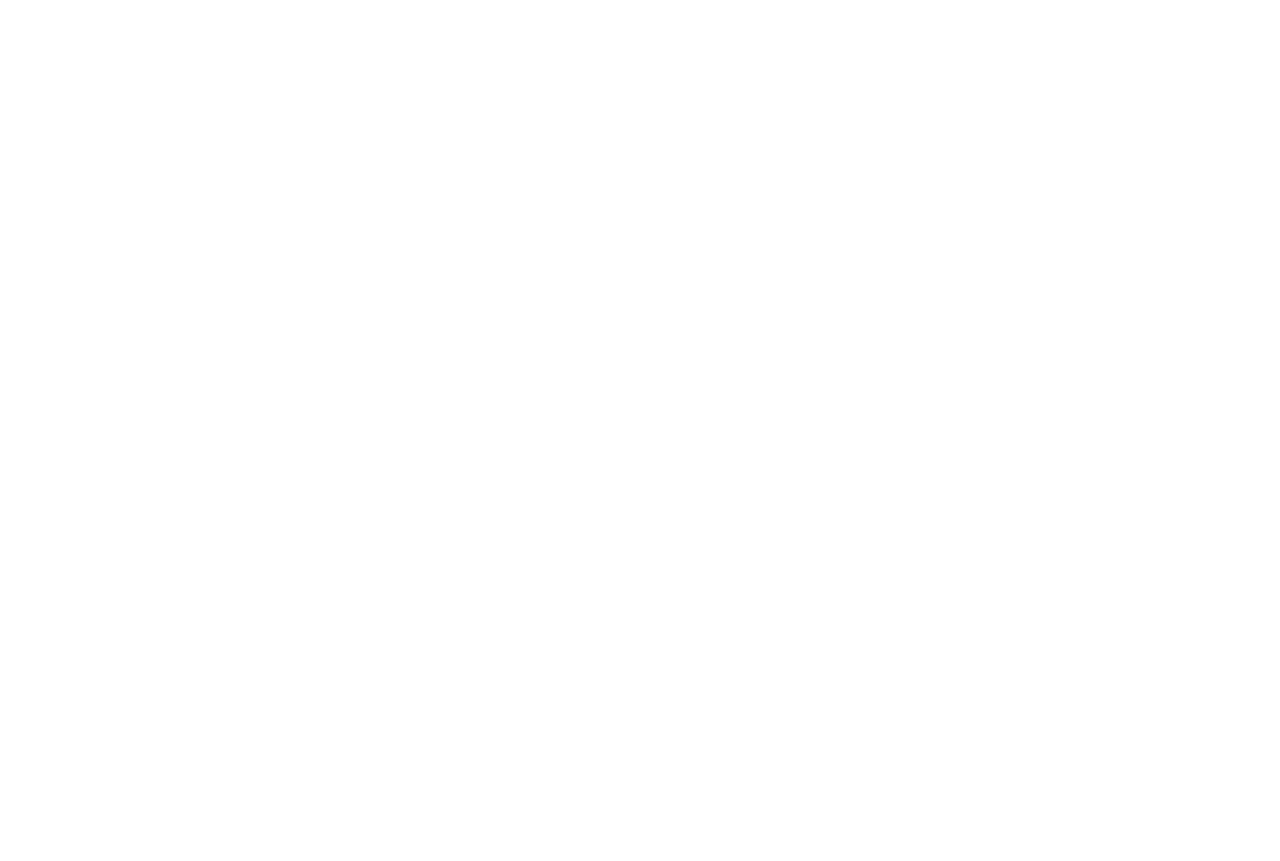
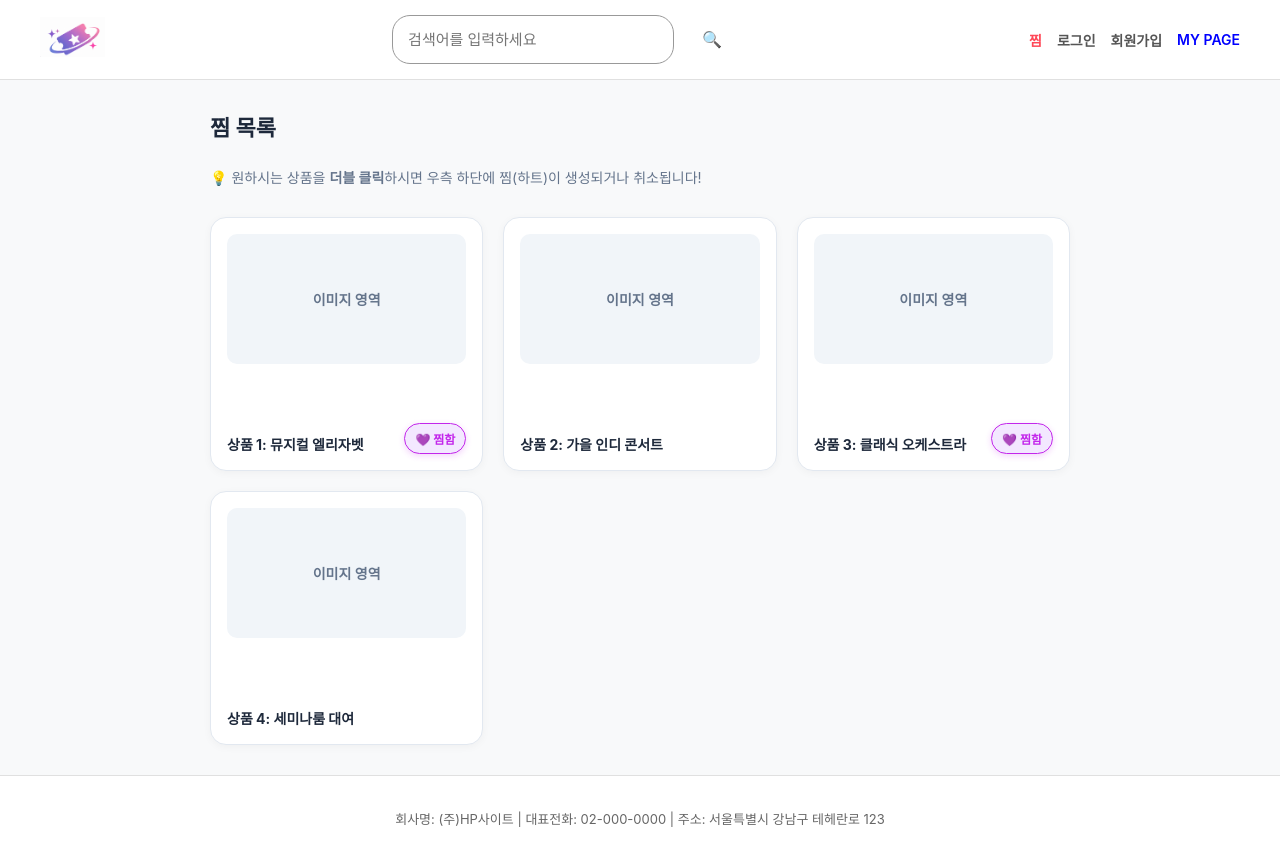
Before and after one commit to gkdudopice-lang/hp-router-ex, a React (Create React App) app: page /wishlist in a window 1280 px wide. Before the commit this address had no page. Before the commit the page ends 800 px from the top, so only its background shows below. Built offline with nearby package versions, Linux system fonts and the light colour scheme.

Commit message:
찜 목록 페이지 추가

```diff
--- a/src/App.js
+++ b/src/App.js
@@ -14,6 +14,7 @@
 import ReservationPayment from "./pages/ReservationPayment";
 import ReviewStars from "./pages/ReivewStars";
 import ReservationHistory from "./pages/ReservationHistory";
+import WishList from "./pages/WishList";
 import { BrowserRouter as Router, Routes, Route } from "react-router-dom";
 
 function App() {
@@ -45,6 +46,7 @@
           />
           <Route path="/reservation/review/:id" element={<ReviewStars />} />
           <Route path="/reservation/history" element={<ReservationHistory />} />
+          <Route path="/wishlist" element={<WishList />} />
           <Route path="/board" element={<BoardList />} />
           <Route path="/board/write" element={<BoardWrite />} />
           <Route path="/board/:boardId" element={<BoardDetail />} />
--- /dev/null
+++ b/src/pages/WishList.js
@@ -0,0 +1,158 @@
+import React, { useState } from "react";
+import { useNavigate } from "react-router-dom";
+import styled from "styled-components";
+
+/* ───────── 스타일 컴포넌트 ───────── */
+const Container = styled.div`
+  max-width: 900px;
+  width: 100%;
+  margin: 0 auto;
+  padding: 30px 20px;
+  box-sizing: border-box;
+  display: flex;
+  flex-direction: column;
+  gap: 20px;
+`;
+
+const PageTitle = styled.h2`
+  font-size: 22px;
+  font-weight: 700;
+  color: #1e293b;
+  margin: 0 0 10px 0;
+`;
+
+/* 상품 카드들을 3열로 예쁘게 배치하는 그리드 레이아웃 */
+const GridContainer = styled.div`
+  display: grid;
+  grid-template-columns: repeat(3, 1fr);
+  gap: 20px;
+
+  @media (max-width: 768px) {
+    grid-template-columns: repeat(2, 1fr); // 모바일선 2열
+  }
+`;
+
+/* 개별 상품 카드 박스 (더블 클릭 이벤트 적용) */
+const ProductCard = styled.div`
+  position: relative; /* 우측 하단에 하트를 절대 위치(absolute)로 꽂기 위해 필요 */
+  background: #ffffff;
+  border: 1px solid #e2e8f0;
+  border-radius: 16px;
+  height: 220px;
+  padding: 16px;
+  display: flex;
+  flex-direction: column;
+  justify-content: space-between;
+  box-shadow: 0 2px 8px rgba(0, 0, 0, 0.04);
+  cursor: pointer;
+  user-select: none; /* 더블 클릭 시 글씨 드래그 방지 */
+  transition: all 0.2s ease-in-out;
+
+  &:hover {
+    transform: translateY(-4px);
+    border-color: #c327eb; /* 마우스 올리면 보라색 테두리 */
+    box-shadow: 0 6px 16px rgba(195, 39, 235, 0.1);
+  }
+
+  .thumb {
+    width: 100%;
+    height: 130px;
+    background-color: #f1f5f9;
+    border-radius: 10px;
+    display: flex;
+    justify-content: center;
+    align-items: center;
+    color: #64748b;
+    font-size: 14px;
+    font-weight: 600;
+  }
+
+  .info {
+    font-size: 14px;
+    font-weight: 700;
+    color: #1e293b;
+  }
+`;
+
+/* 카드 우측 하단에 쏙 들어가는 하트 아이콘 뱃지 */
+const HeartBadge = styled.div`
+  position: absolute;
+  bottom: 16px;
+  right: 16px;
+  background-color: #f3e8ff;
+  color: #c327eb;
+  border: 1px solid #c327eb;
+  padding: 6px 10px;
+  border-radius: 20px;
+  font-size: 12px;
+  font-weight: 700;
+  display: flex;
+  align-items: center;
+  gap: 4px;
+  box-shadow: 0 2px 6px rgba(195, 39, 235, 0.2);
+  animation: popUp 0.2s ease-in-out;
+
+  @keyframes popUp {
+    0% {
+      transform: scale(0.8);
+      opacity: 0;
+    }
+    100% {
+      transform: scale(1);
+      opacity: 1;
+    }
+  }
+`;
+
+/* ───────── 메인 컴포넌트 ───────── */
+export default function WishList() {
+  const navigate = useNavigate();
+
+  // 예시 상품 데이터 (요청하신 대로 4가지 예시안 준비)
+  const [products, setProducts] = useState([
+    { id: 1, title: "상품 1: 뮤지컬 엘리자벳", isLiked: true }, // 기본 찜 되어있는 상태 예시
+    { id: 2, title: "상품 2: 가을 인디 콘서트", isLiked: false },
+    { id: 3, title: "상품 3: 클래식 오케스트라", isLiked: true }, // 기본 찜 되어있는 상태 예시
+    { id: 4, title: "상품 4: 세미나룸 대여", isLiked: false },
+  ]);
+
+  // 카드를 '더블 클릭'했을 때 실행되는 함수 (찜하기 토글)
+  const handleDoubleClickCard = (id) => {
+    setProducts(
+      products.map((item) =>
+        item.id === id ? { ...item, isLiked: !item.isLiked } : item,
+      ),
+    );
+  };
+
+  return (
+    <Container>
+      <PageTitle>찜 목록</PageTitle>
+      <p
+        style={{ fontSize: "14px", color: "#64748b", margin: "-5px 0 10px 0" }}
+      >
+        💡 원하시는 상품을 <strong>더블 클릭</strong>하시면 우측 하단에
+        찜(하트)이 생성되거나 취소됩니다!
+      </p>
+
+      <GridContainer>
+        {products.map((item) => (
+          <ProductCard
+            key={item.id}
+            onDoubleClick={() => handleDoubleClickCard(item.id)}
+            onClick={() => {
+              // 싱글 클릭 시 해당 상품 상세 페이지로 이동하도록 연결 가능
+              // navigate(`/reservation/detail/${item.id}`);
+            }}
+          >
+            <div className="thumb">이미지 영역</div>
+            <div className="info">{item.title}</div>
+
+            {/* isLiked가 true일 때만 우측 하단에 하트 뱃지 표시 */}
+            {item.isLiked && <HeartBadge>💜 찜함</HeartBadge>}
+          </ProductCard>
+        ))}
+      </GridContainer>
+    </Container>
+  );
+}
```
